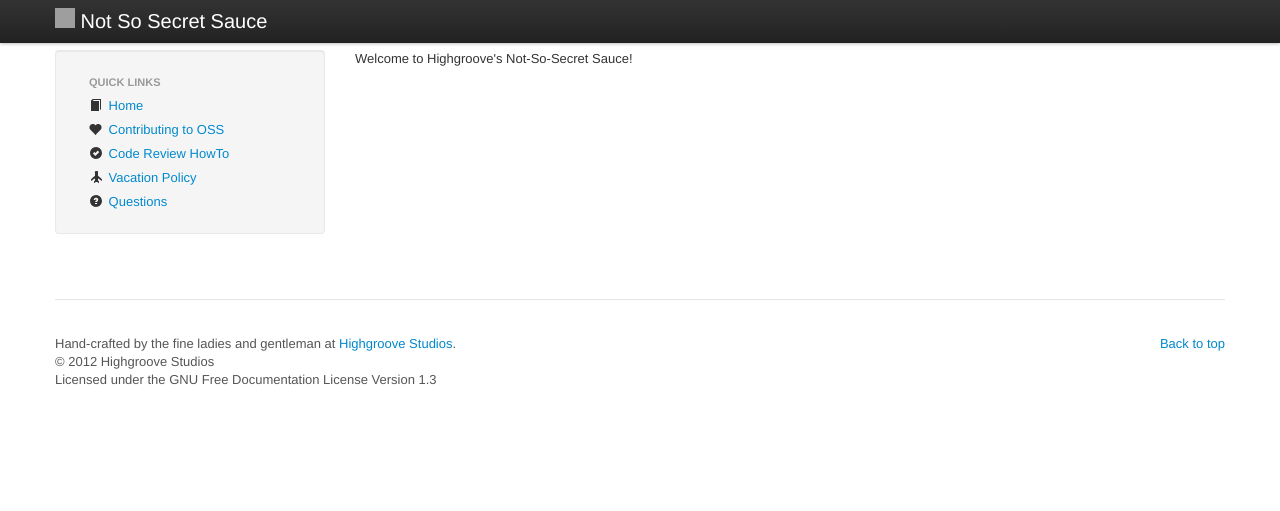
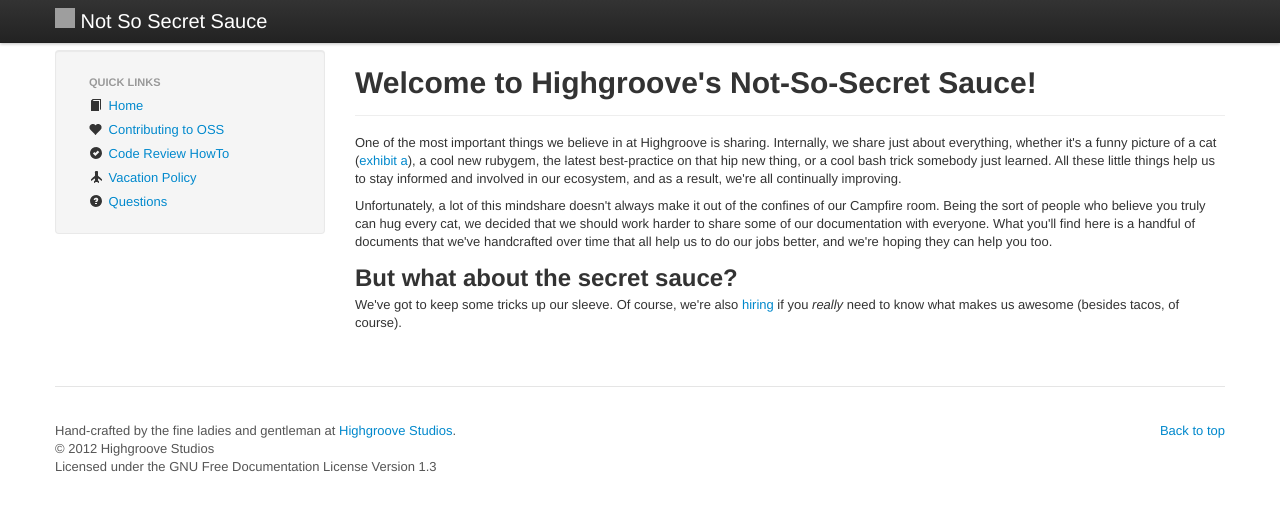
Before and after one commit to daveworth/not-so-secret-sauce, a Jekyll site: the page built from index.html, in a window 1280 px wide. Shown: the top 511 px of the page. Built offline with Jekyll 4.4.1, drawn with Linux system fonts in a browser that asks for light colours; nearby versions of some CDN libraries; grey boxes are pictures that could not be loaded.

Commit message:
[#25982903] Add initial spike for copy on index page.

```diff
--- a/index.html
+++ b/index.html
@@ -6,7 +6,31 @@
 </section> -->
 
 <section class="content">
+  <div class="page-header">
+    <h1>Welcome to Highgroove's Not-So-Secret Sauce!</h1>
+  </div>
+
   <p>
-  Welcome to Highgroove's Not-So-Secret Sauce!
+  One of the most important things we believe in at Highgroove is sharing.
+  Internally, we share just about everything, whether it's a funny picture of a cat
+  (<a href="http://icanhascheezburger.files.wordpress.com/2009/11/funny-pictures-taco-cat-is-a-palindrome.jpg">exhibit a</a>),
+  a cool new rubygem, the latest best-practice on that hip new thing, or a cool bash trick somebody just learned.
+  All these little things help us to stay informed and involved in our ecosystem, and as a result,
+  we're all continually improving.
+  </p>
+
+  <p>
+  Unfortunately, a lot of this mindshare doesn't always make it out of the confines of our Campfire room.
+  Being the sort of people who believe you truly can hug every cat, we decided that we should work
+  harder to share some of our documentation with everyone.
+  What you'll find here is a handful of documents that we've handcrafted over time that all help us
+  to do our jobs better, and we're hoping they can help you too.
+  </p>
+
+  <h2>But what about the secret sauce?</h2>
+  <p>
+  We've got to keep some tricks up our sleeve.
+  Of course, we're also <a href="http://highgroove.theresumator.com/apply">hiring</a> if you <em>really</em> need to know
+  what makes us awesome (besides tacos, of course).
   </p>
 </section>
```
